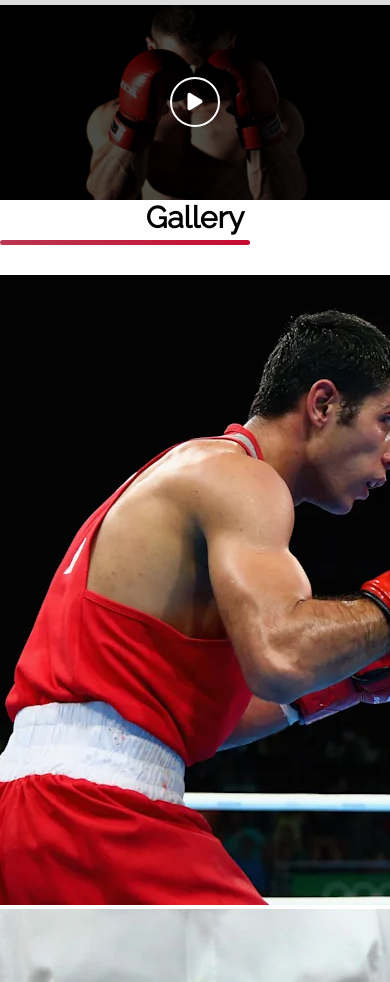
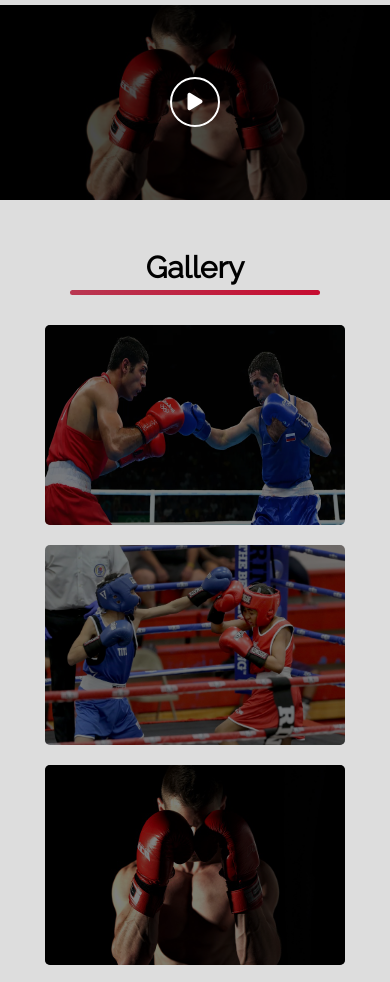
Before and after one commit to MilosM00/box-website, a PHP site: page / in a window 390 px wide; the page is wider, and only the part inside the window is pictured. Shown: the part 4960-5942 px from the top of that part. Run offline with PHP 8.4, Linux system fonts and the light colour scheme; some libraries are stand-ins or nearby versions.

Commit message:
index-css updated

```diff
--- a/style/index.css
+++ b/style/index.css
@@ -817,3 +817,53 @@
     }
 }
 /* END MODAL */
+
+
+/* START GALLERY */
+.gallery{
+    display: flex;
+    justify-content: center;
+    align-items: center;
+    flex-direction: column;
+    padding-top: 50px;
+    padding-bottom: 50px;
+    background-color: #dddddd;
+}
+
+.grid-gallery{
+    width: 1000px;
+    display: grid;
+    grid-template-columns: repeat(auto-fit, 300px);
+    justify-content: center;
+    gap: 20px;
+    padding-left: 20px;
+    padding-right: 20px;
+}
+
+.grid-gallery > div{
+    position: relative;
+    display: flex;
+    justify-content: center;
+    align-items: center;
+}
+
+.grid-gallery > div > img{
+    width: 300px;
+    height: 200px;
+    border-radius: 5px;
+}
+
+.gallery-overlay{
+    position: absolute;
+    top: 0;
+    width: 100%;
+    height: 100%;
+    background-color: rgba(0,0,0,0.5);
+    border-radius: 5px;
+    cursor: zoom-in;
+}
+
+@media (max-width: 1000px) {
+    .grid-gallery{ width: 100%; }
+}
+/* END GALLERY */
```
